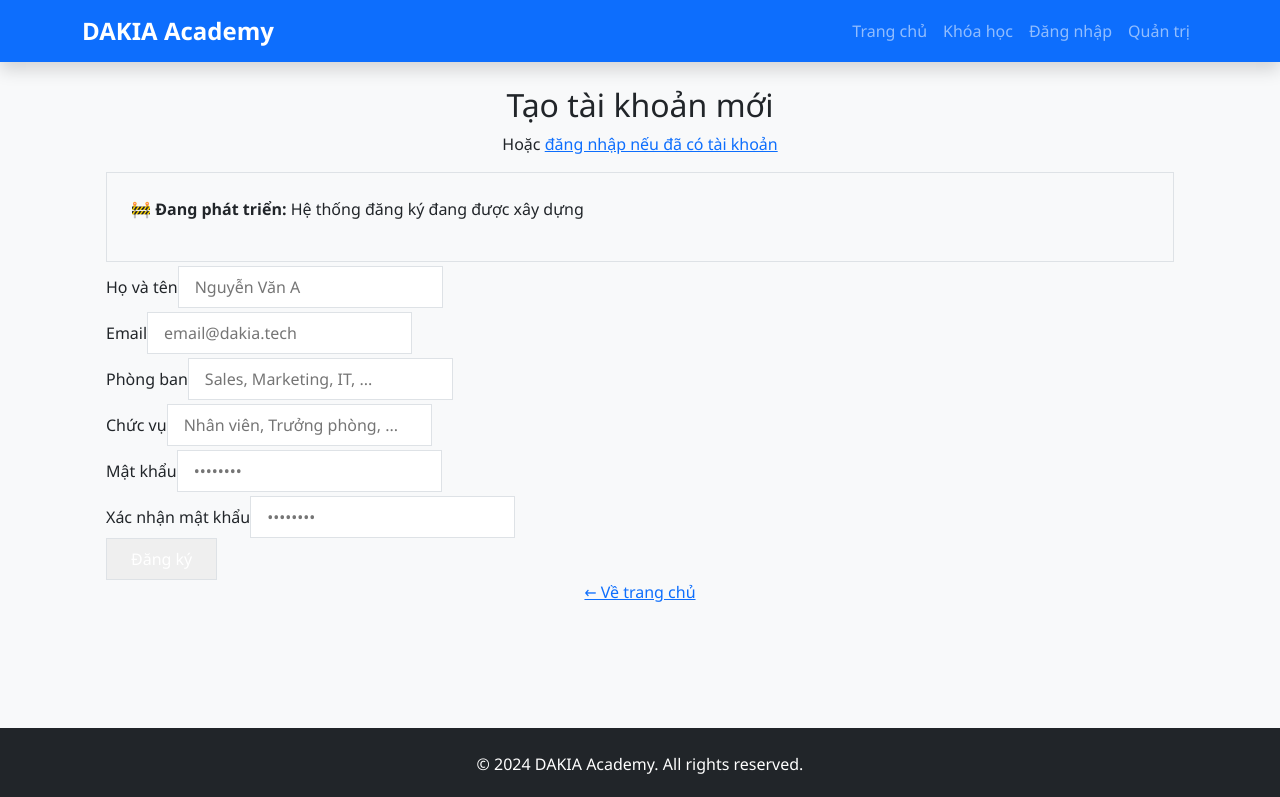
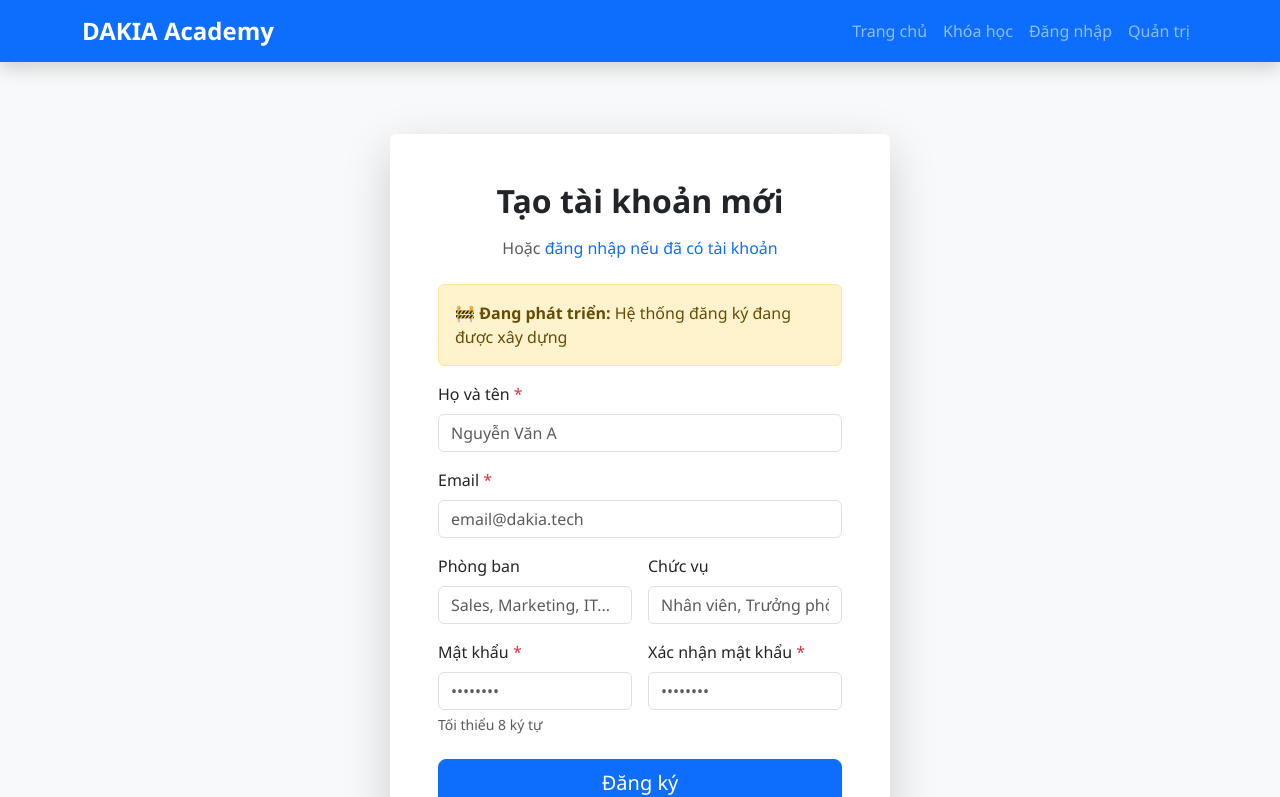
Before and after one commit to nguyenquy0710/dakia-academy, a Next.js app: page /register in a window 1280 px wide. Shown: the top 797 px of the page. Built offline with nearby package versions, Linux system fonts and the light colour scheme.

Commit message:
feat: migrate register page to Bootstrap 5 with improved CSS styling
Co-authored-by: nguyenquy0710 <22485887+nguyenquy0710@users.noreply.github.com>

```diff
--- a/app/(client)/register/page.tsx
+++ b/app/(client)/register/page.tsx
@@ -28,14 +28,8 @@ const RegisterPage: FC = () => {
     setLoading(true);
 
     try {
-      // TODO: Implement user registration
       console.log('Register attempt:', formData);
-
-      // Placeholder - will be replaced with actual API call
       alert('Tính năng đăng ký đang được phát triển. Vui lòng quay lại sau!');
-
-      // After successful registration, redirect to login
-      // router.push('/login');
     } catch (err) {
       setError('Đăng ký thất bại. Vui lòng thử lại.');
       console.error('Registration error:', err);
@@ -45,145 +39,137 @@ const RegisterPage: FC = () => {
   };
 
   return (
-    <div className="min-h-screen flex items-center justify-center bg-gray-50 py-12 px-4 sm:px-6 lg:px-8">
-      <div className="max-w-md w-full space-y-8">
-        <div>
-          <h2 className="mt-6 text-center text-3xl font-extrabold text-gray-900">
-            Tạo tài khoản mới
-          </h2>
-          <p className="mt-2 text-center text-sm text-gray-600">
+    <div className="d-flex align-items-center justify-content-center py-5" style={{ minHeight: '85vh' }}>
+      <div className="w-100" style={{ maxWidth: '500px' }}>
+        <div className="card shadow-lg border-0 fade-in">
+          <div className="card-body p-5">
+            <h2 className="text-center fw-bold mb-3">Tạo tài khoản mới</h2>
+            <p className="text-center text-muted mb-4">
               Hoặc{' '}
-            <a href="/login" className="font-medium text-blue-600 hover:text-blue-500">
+              <a href="/login" className="text-decoration-none">
                 đăng nhập nếu đã có tài khoản
               </a>
             </p>
+
+            <div className="alert alert-warning" role="alert">
+              <strong>🚧 Đang phát triển:</strong> Hệ thống đăng ký đang được xây dựng
             </div>
 
-        <div className="bg-yellow-50 border border-yellow-200 p-4 rounded-lg">
-          <p className="text-yellow-800 text-sm">
-            🚧 <strong>Đang phát triển:</strong> Hệ thống đăng ký đang được xây dựng
-          </p>
-        </div>
-
-        <form className="mt-8 space-y-6" onSubmit={handleSubmit}>
-          <div className="space-y-4">
-            <div>
-              <label htmlFor="name" className="block text-sm font-medium text-gray-700">
-                Họ và tên
-              </label>
+            <form onSubmit={handleSubmit}>
+              <div className="row g-3">
+                <div className="col-12">
+                  <label htmlFor="name" className="form-label">Họ và tên <span className="text-danger">*</span></label>
                   <input
+                    type="text"
+                    className="form-control"
                     id="name"
-                name="name"
-                type="text"
-                required
-                className="mt-1 appearance-none relative block w-full px-3 py-2 border border-gray-300 placeholder-gray-500 text-gray-900 rounded-md focus:outline-none focus:ring-blue-500 focus:border-blue-500 sm:text-sm"
                     placeholder="Nguyễn Văn A"
                     value={formData.name}
                     onChange={(e) => setFormData({ ...formData, name: e.target.value })}
+                    required
                   />
                 </div>
 
-            <div>
-              <label htmlFor="email" className="block text-sm font-medium text-gray-700">
-                Email
-              </label>
+                <div className="col-12">
+                  <label htmlFor="email" className="form-label">Email <span className="text-danger">*</span></label>
                   <input
+                    type="email"
+                    className="form-control"
                     id="email"
-                name="email"
-                type="email"
-                autoComplete="email"
-                required
-                className="mt-1 appearance-none relative block w-full px-3 py-2 border border-gray-300 placeholder-gray-500 text-gray-900 rounded-md focus:outline-none focus:ring-blue-500 focus:border-blue-500 sm:text-sm"
                     placeholder="email@dakia.tech"
                     value={formData.email}
                     onChange={(e) => setFormData({ ...formData, email: e.target.value })}
+                    autoComplete="email"
+                    required
                   />
                 </div>
 
-            <div>
-              <label htmlFor="department" className="block text-sm font-medium text-gray-700">
-                Phòng ban
-              </label>
+                <div className="col-md-6">
+                  <label htmlFor="department" className="form-label">Phòng ban</label>
                   <input
+                    type="text"
+                    className="form-control"
                     id="department"
-                name="department"
-                type="text"
-                className="mt-1 appearance-none relative block w-full px-3 py-2 border border-gray-300 placeholder-gray-500 text-gray-900 rounded-md focus:outline-none focus:ring-blue-500 focus:border-blue-500 sm:text-sm"
-                placeholder="Sales, Marketing, IT, ..."
+                    placeholder="Sales, Marketing, IT..."
                     value={formData.department}
                     onChange={(e) => setFormData({ ...formData, department: e.target.value })}
                   />
                 </div>
 
-            <div>
-              <label htmlFor="position" className="block text-sm font-medium text-gray-700">
-                Chức vụ
-              </label>
+                <div className="col-md-6">
+                  <label htmlFor="position" className="form-label">Chức vụ</label>
                   <input
+                    type="text"
+                    className="form-control"
                     id="position"
-                name="position"
-                type="text"
-                className="mt-1 appearance-none relative block w-full px-3 py-2 border border-gray-300 placeholder-gray-500 text-gray-900 rounded-md focus:outline-none focus:ring-blue-500 focus:border-blue-500 sm:text-sm"
-                placeholder="Nhân viên, Trưởng phòng, ..."
+                    placeholder="Nhân viên, Trưởng phòng..."
                     value={formData.position}
                     onChange={(e) => setFormData({ ...formData, position: e.target.value })}
                   />
                 </div>
 
-            <div>
-              <label htmlFor="password" className="block text-sm font-medium text-gray-700">
-                Mật khẩu
-              </label>
+                <div className="col-md-6">
+                  <label htmlFor="password" className="form-label">Mật khẩu <span className="text-danger">*</span></label>
                   <input
+                    type="password"
+                    className="form-control"
                     id="password"
-                name="password"
-                type="password"
-                autoComplete="new-password"
-                required
-                className="mt-1 appearance-none relative block w-full px-3 py-2 border border-gray-300 placeholder-gray-500 text-gray-900 rounded-md focus:outline-none focus:ring-blue-500 focus:border-blue-500 sm:text-sm"
                     placeholder="••••••••"
                     value={formData.password}
                     onChange={(e) => setFormData({ ...formData, password: e.target.value })}
+                    autoComplete="new-password"
+                    required
                   />
+                  <div className="form-text">Tối thiểu 8 ký tự</div>
                 </div>
 
-            <div>
-              <label htmlFor="confirmPassword" className="block text-sm font-medium text-gray-700">
-                Xác nhận mật khẩu
-              </label>
+                <div className="col-md-6">
+                  <label htmlFor="confirmPassword" className="form-label">Xác nhận mật khẩu <span className="text-danger">*</span></label>
                   <input
+                    type="password"
+                    className="form-control"
                     id="confirmPassword"
-                name="confirmPassword"
-                type="password"
-                autoComplete="new-password"
-                required
-                className="mt-1 appearance-none relative block w-full px-3 py-2 border border-gray-300 placeholder-gray-500 text-gray-900 rounded-md focus:outline-none focus:ring-blue-500 focus:border-blue-500 sm:text-sm"
                     placeholder="••••••••"
                     value={formData.confirmPassword}
                     onChange={(e) => setFormData({ ...formData, confirmPassword: e.target.value })}
+                    autoComplete="new-password"
+                    required
                   />
                 </div>
               </div>
 
               {error && (
-            <div className="text-red-500 text-sm text-center">{error}</div>
+                <div className="alert alert-danger mt-3" role="alert">
+                  {error}
+                </div>
               )}
 
-          <div>
+              <div className="d-grid mt-4">
                 <button
                   type="submit"
+                  className="btn btn-primary btn-lg"
                   disabled={loading}
-              className="group relative w-full flex justify-center py-2 px-4 border border-transparent text-sm font-medium rounded-md text-white bg-blue-600 hover:bg-blue-700 focus:outline-none focus:ring-2 focus:ring-offset-2 focus:ring-blue-500 disabled:opacity-50"
                 >
-              {loading ? 'Đang đăng ký...' : 'Đăng ký'}
+                  {loading ? (
+                    <>
+                      <span className="spinner-border spinner-border-sm me-2" role="status" aria-hidden="true"></span>
+                      Đang đăng ký...
+                    </>
+                  ) : (
+                    'Đăng ký'
+                  )}
                 </button>
               </div>
             </form>
 
+            <hr className="my-4" />
+
             <div className="text-center">
-          <a href="/" className="text-sm text-gray-600 hover:text-gray-900">
+              <a href="/" className="text-muted text-decoration-none small">
                 ← Về trang chủ
               </a>
+            </div>
+          </div>
         </div>
       </div>
     </div>
```
Lines whose indentation alone changed are shown as unchanged.
